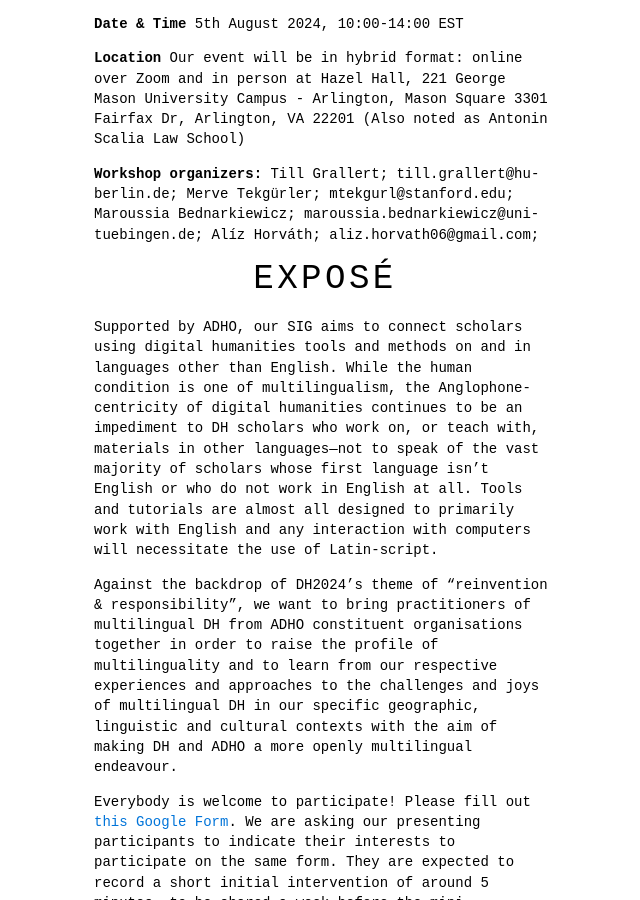
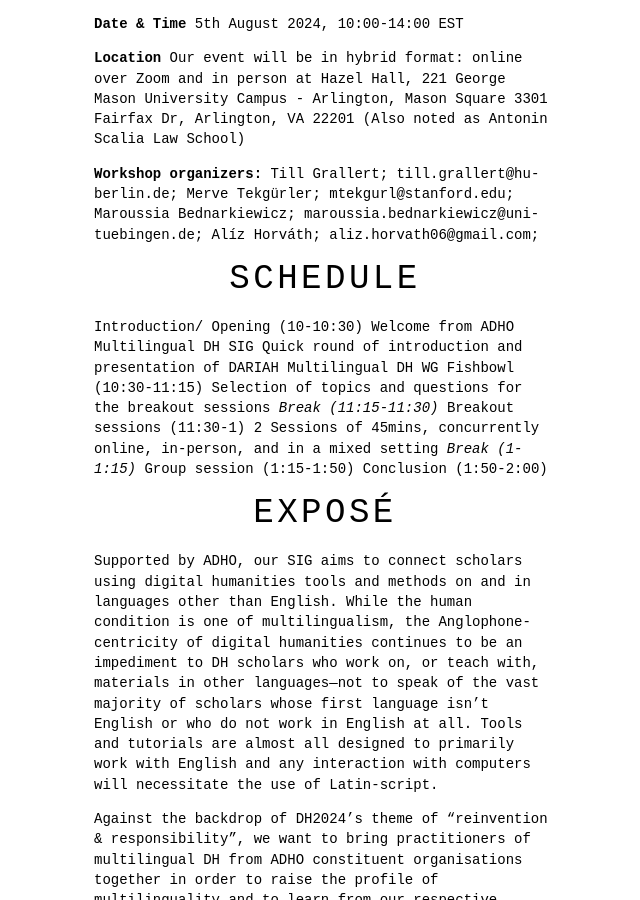
Before and after one commit to multilingual-dh/multilingual-dh.github.io, a Jekyll site: the page built from en/dh2024.md, in a window 1280 px wide and 900 px high, scrolled down 422 px. Shown: the whole window, without its empty margins (315-955 px from the left). Built offline with Jekyll 4.4.1, drawn with Linux system fonts in a browser that asks for light colours.

Commit message:
added details about the day's flow

```diff
--- a/en/dh2024.md
+++ b/en/dh2024.md
@@ -20,6 +20,20 @@ Merve Tekgürler; mtekgurl@stanford.edu;
 Maroussia Bednarkiewicz; maroussia.bednarkiewicz@uni-tuebingen.de;
 Alíz Horváth; aliz.horvath06@gmail.com;
 
+# Schedule
+
+Introduction/ Opening (10-10:30)
+ Welcome from ADHO Multilingual DH SIG
+ Quick round of introduction and presentation of DARIAH Multilingual DH WG
+Fishbowl (10:30-11:15)
+ Selection of topics and questions for the breakout sessions
+*Break (11:15-11:30)*
+Breakout sessions (11:30-1)
+ 2 Sessions of 45mins, concurrently online, in-person, and in a mixed setting
+*Break (1-1:15)*
+Group session (1:15-1:50)
+Conclusion (1:50-2:00)
+
 
 # Exposé
 
```
